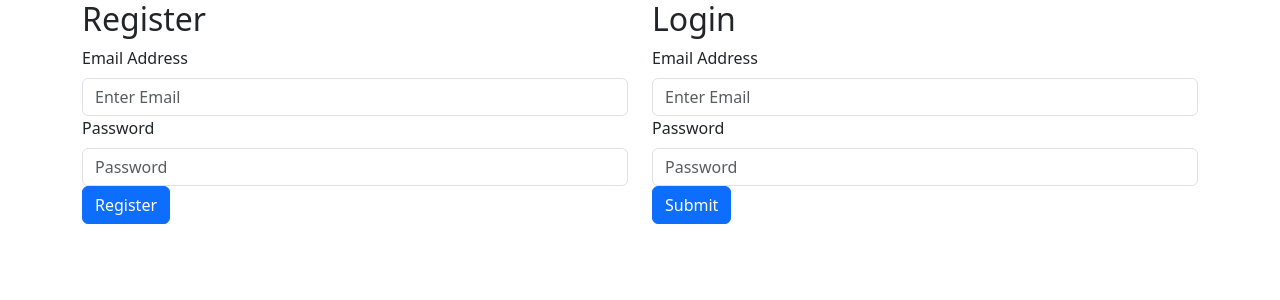
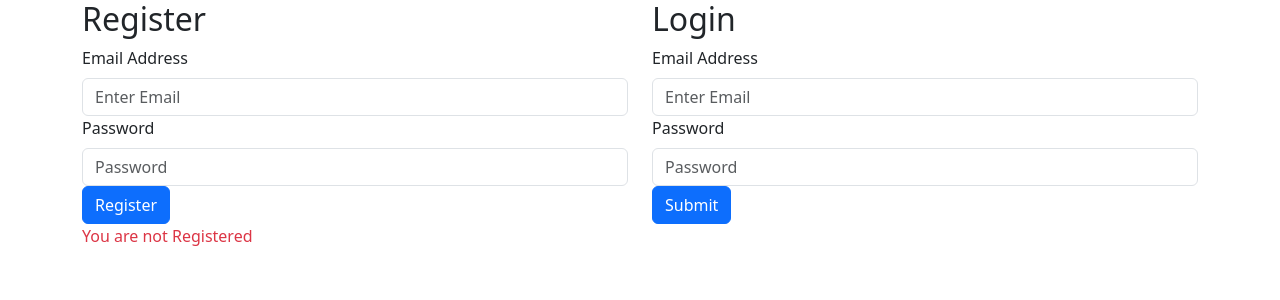
Before and after one commit to Uzair16ahmed/react-auth, a React (Create React App) app: page / in a window 1280 px wide. Shown: the top 300 px of the page. Built offline with nearby package versions, Linux system fonts and the light colour scheme.

Commit message:
success message added

```diff
--- a/src/Register.js
+++ b/src/Register.js
@@ -25,8 +25,14 @@ const Register = () => {
     };
 
     axios(configuration)
-    .then((result) => {console.log(result);})
-    .catch((error) => {console.log(error);})
+    .then((result) => {
+      // console.log(result);
+      setRegister(true);
+    })
+    .catch((error) => {
+      // console.log(error);
+      error = new Error();
+    })
   }
 
   return (
@@ -64,6 +70,11 @@ const Register = () => {
         >
           Register
         </Button>
+        {register ? (
+          <p className="text-success">You are Registered Successfully</p>
+        ) : (
+          <p className="text-danger">You are not Registered</p>
+        )}
       </Form>
     </>
   )
```
